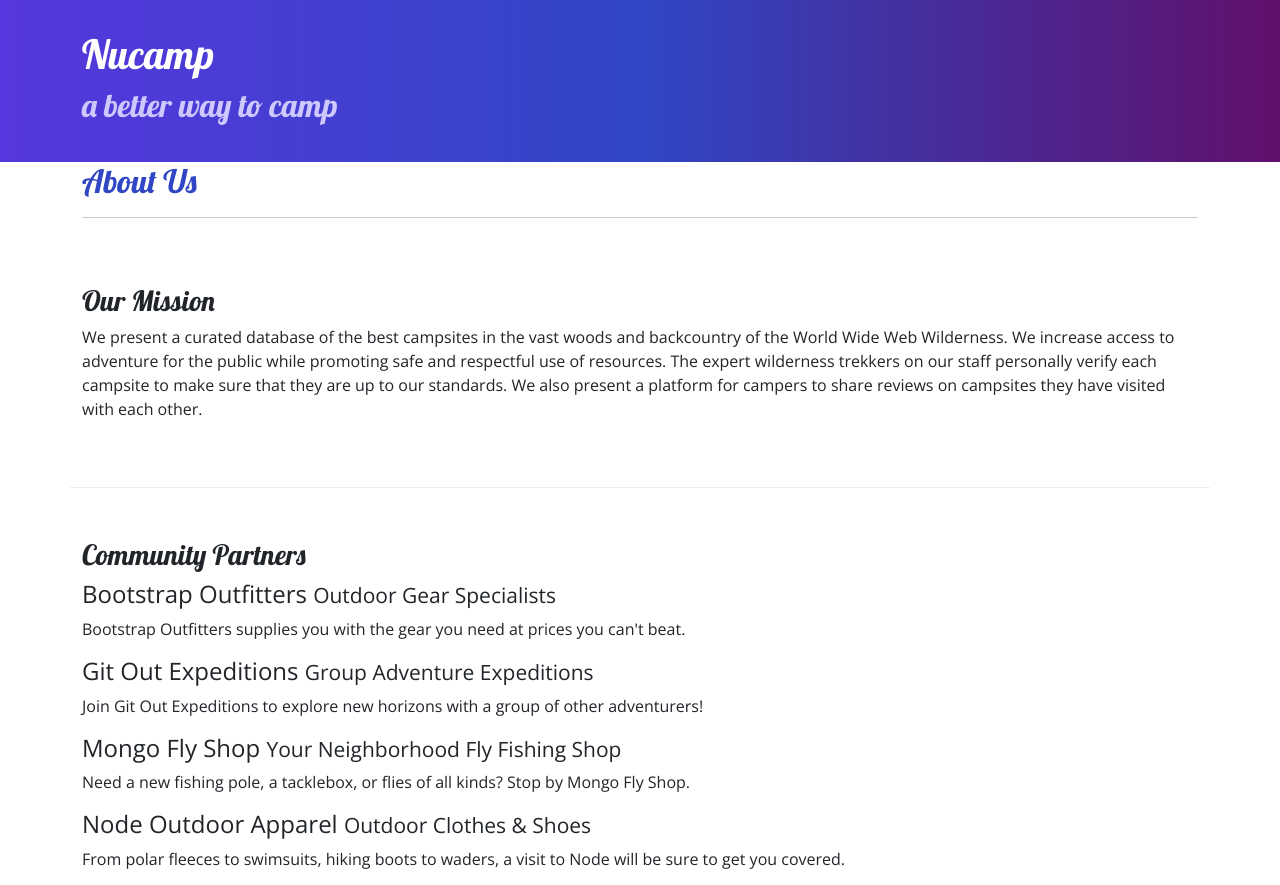
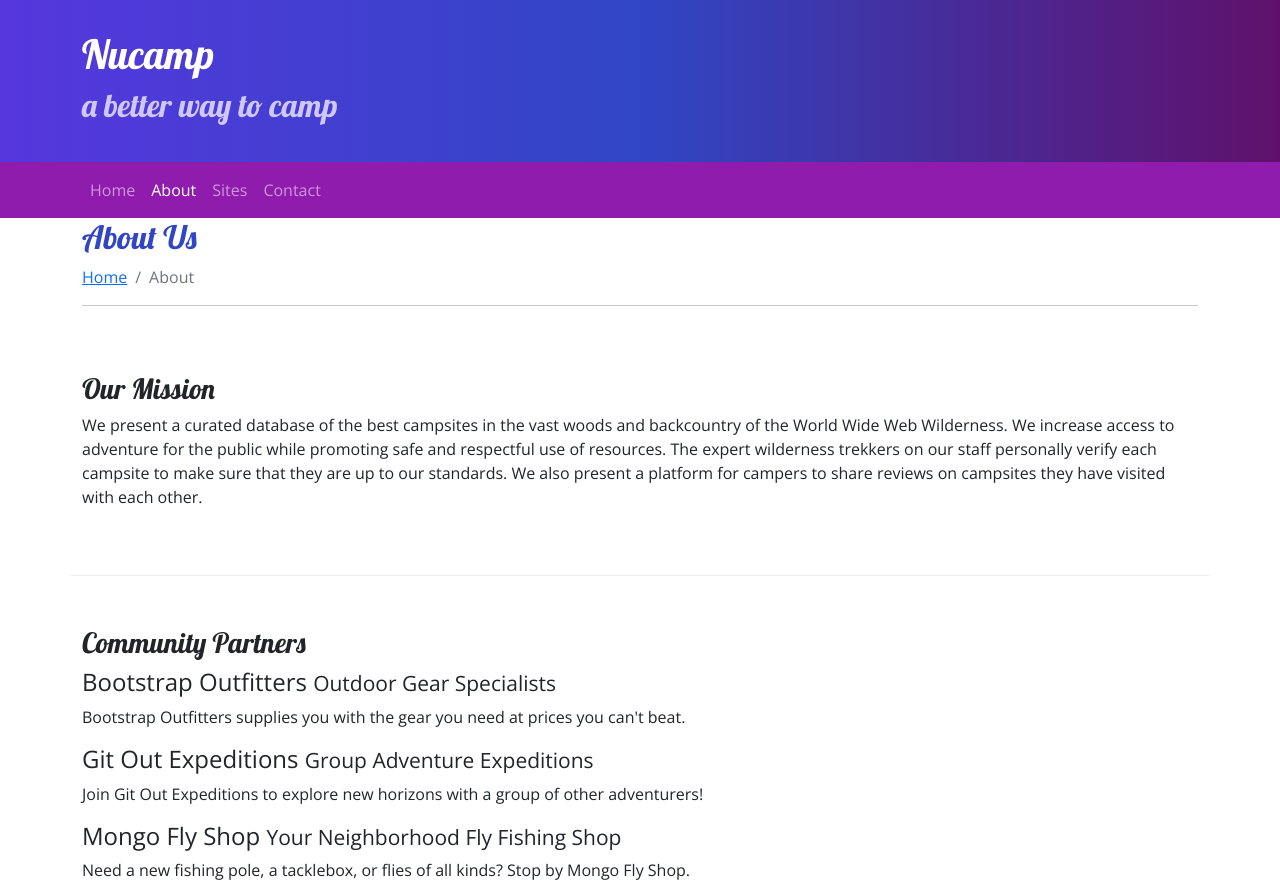
Before and after one commit to NewCodeMike/nucampsite, a plain HTML site: page aboutus.html in a window 1280 px wide. Shown: the top 885 px of the page. Drawn offline with nearby package versions, Linux system fonts and the light colour scheme.

Commit message:
Navbar and Breadcrumbs

```diff
--- a/aboutus.html
+++ b/aboutus.html
@@ -1,13 +1,20 @@
 <!DOCTYPE html>
 <html lang="en">
-
   <head>
     <!-- Required meta tags always come first -->
     <meta charset="utf-8" />
     <meta name="viewport" content="width=device-width, initial-scale=1" />
     <!-- Bootstrap CSS -->
-    <link href="https://cdn.jsdelivr.net/npm/bootstrap@5.2.3/dist/css/bootstrap.min.css" rel="stylesheet" integrity="sha384-rbsA2VBKQhggwzxH7pPCaAqO46MgnOM80zW1RWuH61DGLwZJEdK2Kadq2F9CUG65" crossorigin="anonymous" />
-    <link rel="stylesheet" href="https://fonts.googleapis.com/css?family=Lobster|Open+Sans" />
+    <link
+      href="https://cdn.jsdelivr.net/npm/bootstrap@5.2.3/dist/css/bootstrap.min.css"
+      rel="stylesheet"
+      integrity="sha384-rbsA2VBKQhggwzxH7pPCaAqO46MgnOM80zW1RWuH61DGLwZJEdK2Kadq2F9CUG65"
+      crossorigin="anonymous"
+    />
+    <link
+      rel="stylesheet"
+      href="https://fonts.googleapis.com/css?family=Lobster|Open+Sans"
+    />
     <link rel="stylesheet" href="./css/styles.css" />
 
     <!-- Required meta tags always come first -->
@@ -18,7 +25,6 @@
   </head>
 
   <body>
-
     <header>
       <div class="container">
         <div class="row">
@@ -30,10 +36,40 @@
       </div>
     </header>
 
+    <!-- navbar -->
+    <nav class="navbar navbar-expand-sm navbar-dark sticky-top">
+      <div class="container">
+        <button
+          class="navbar-toggler ms-auto"
+          type="button"
+          data-bs-toggle="collapse"
+          data-bs-target="#nucampNavbar"
+        >
+          <span class="navbar-toggler-icon"></span>
+        </button>
+        <div class="collapse navbar-collapse" id="nucampNavbar">
+          <ul class="navbar-nav">
+            <li class="nav-item">
+              <a class="nav-link" href="./index.html">Home</a>
+            </li>
+            <li class="nav-item">
+              <a class="nav-link active" href="#">About</a>
+            </li>
+            <li class="nav-item"><a class="nav-link" href="#">Sites</a></li>
+            <li class="nav-item"><a class="nav-link" href="#">Contact</a></li>
+          </ul>
+        </div>
+      </div>
+    </nav>
+
     <main class="container">
       <div>
         <div class="col">
           <h2>About Us</h2>
+          <ol class="breadcrumb">
+            <li class="breadcrumb-item"><a href="./index.html">Home</a></li>
+            <li class="breadcrumb-item active">About</a></li>
+          </ol>
           <hr />
         </div>
       </div>
@@ -41,10 +77,15 @@
       <section class="row row-content">
         <div>
           <h3>Our Mission</h3>
-                <p>We present a curated database of the best campsites in the vast woods and backcountry of the World Wide Web Wilderness. We increase access
-                to adventure for the public while promoting safe and respectful use of resources. The expert wilderness trekkers on our staff personally verify each
-                campsite to make sure that they are up to our standards. We also present a platform for campers to share reviews on campsites they have visited
-                with each other.</p>
+          <p>
+            We present a curated database of the best campsites in the vast
+            woods and backcountry of the World Wide Web Wilderness. We increase
+            access to adventure for the public while promoting safe and
+            respectful use of resources. The expert wilderness trekkers on our
+            staff personally verify each campsite to make sure that they are up
+            to our standards. We also present a platform for campers to share
+            reviews on campsites they have visited with each other.
+          </p>
         </div>
       </section>
 
@@ -52,13 +93,29 @@
         <div class="col">
           <h3>Community Partners</h3>
           <h4>Bootstrap Outfitters <small>Outdoor Gear Specialists</small></h4>
-                <p class="d-none d-sm-block">Bootstrap Outfitters supplies you with the gear you need at prices you can't beat.</p>
-                <h4>Git Out Expeditions <small>Group Adventure Expeditions</small></h4>
-                <p class="d-none d-sm-block">Join Git Out Expeditions to explore new horizons with a group of other adventurers!</p>
-                <h4>Mongo Fly Shop <small>Your Neighborhood Fly Fishing Shop</small></h4>
-                <p class="d-none d-sm-block">Need a new fishing pole, a tacklebox, or flies of all kinds? Stop by Mongo Fly Shop.</p>
+          <p class="d-none d-sm-block">
+            Bootstrap Outfitters supplies you with the gear you need at prices
+            you can't beat.
+          </p>
+          <h4>
+            Git Out Expeditions <small>Group Adventure Expeditions</small>
+          </h4>
+          <p class="d-none d-sm-block">
+            Join Git Out Expeditions to explore new horizons with a group of
+            other adventurers!
+          </p>
+          <h4>
+            Mongo Fly Shop <small>Your Neighborhood Fly Fishing Shop</small>
+          </h4>
+          <p class="d-none d-sm-block">
+            Need a new fishing pole, a tacklebox, or flies of all kinds? Stop by
+            Mongo Fly Shop.
+          </p>
           <h4>Node Outdoor Apparel <small>Outdoor Clothes & Shoes</small></h4>
-                <p class="d-none d-sm-block">From polar fleeces to swimsuits, hiking boots to waders, a visit to Node will be sure to get you covered.</p>
+          <p class="d-none d-sm-block">
+            From polar fleeces to swimsuits, hiking boots to waders, a visit to
+            Node will be sure to get you covered.
+          </p>
         </div>
       </section>
     </main>
@@ -96,5 +153,4 @@
       crossorigin="anonymous"
     ></script>
   </body>
-
 </html>
--- a/css/styles.css
+++ b/css/styles.css
@@ -30,3 +30,7 @@ footer {
     border-bottom: 1px ridge;
     min-height: 200px;
 }
+
+.navbar {
+    background-color: #901CAD;
+}
```
Also changed, not shown: index.html (+26 -0 lines). Lines whose indentation alone changed are shown as unchanged.
